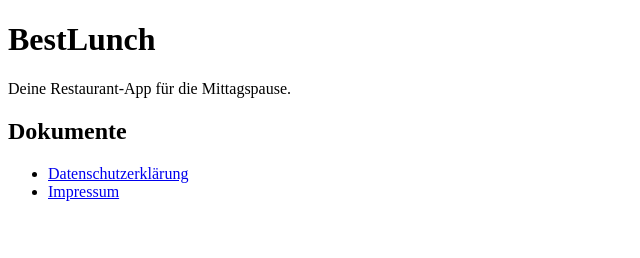
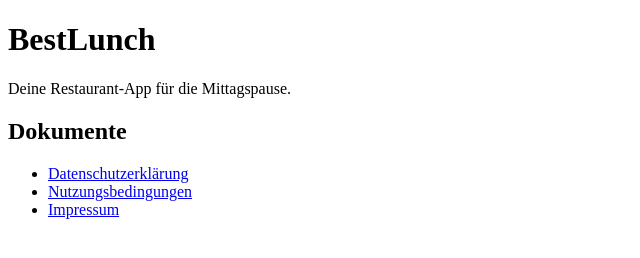
Before and after one commit to frog-fest/BestLunch-Website, a plain HTML site: page index.html in a window 1280 px wide. Shown: the whole page, without its empty margins (0-640 px from the left). Drawn offline with Linux system fonts and the light colour scheme.

Commit message:
Add link to terms of service in the main page

```diff
--- a/index.html
+++ b/index.html
@@ -15,6 +15,7 @@
 
     <ul>
         <li><a href="datenschutz.html">Datenschutzerklärung</a></li>
+        <li><a href="tos.html">Nutzungsbedingungen</a></li>
         <li><a href="impressum.html">Impressum</a></li>
     </ul>
 
```
